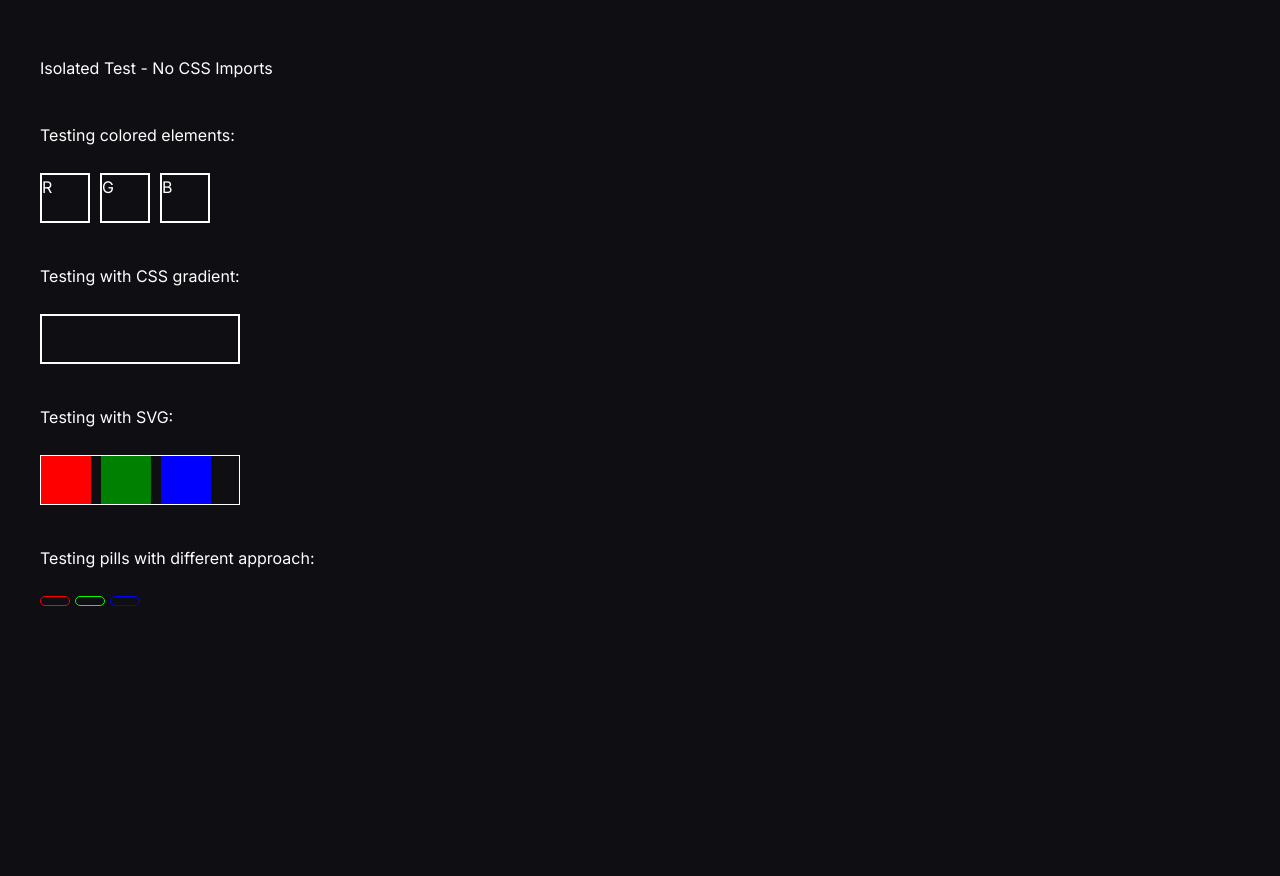
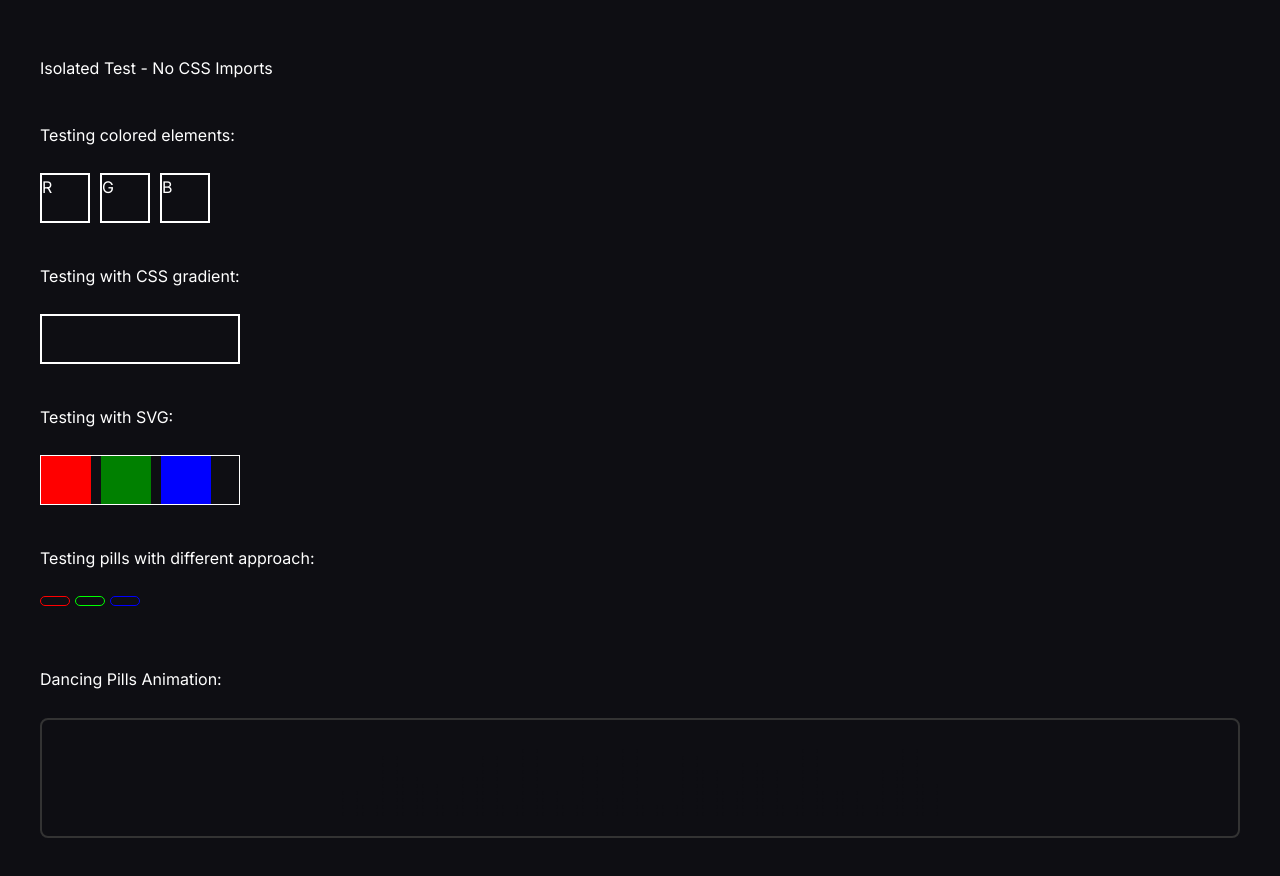
Before and after one commit to dtlaprintla/ai-automation-la-website, a Next.js app: page /test-isolated in a window 1280 px wide. Before the commit the page ends 800 px from the top, so only its background shows below. Built offline with nearby package versions, Linux system fonts and the light colour scheme.

Commit message:
Add dancing pills animation to test-isolated page for debugging

```diff
--- a/src/app/test-isolated/page.tsx
+++ b/src/app/test-isolated/page.tsx
@@ -1,4 +1,37 @@
+'use client';
+
+import { useState, useEffect } from 'react';
+
 export default function TestIsolatedPage() {
+  // Dancing pills component inline
+  const colors = [
+    '#00E5FF', '#00FF88', '#FFE500', '#FF6B00', '#FF00FF',
+    '#7B61FF', '#00FFF0', '#FF0055', '#00FF00', '#FF3366'
+  ];
+
+  const totalColumns = 30;
+  const maxPills = 10;
+  const minPills = 2;
+
+  const [columnHeights, setColumnHeights] = useState(() =>
+    Array(totalColumns).fill(0).map(() =>
+      Math.floor(Math.random() * (maxPills - minPills + 1) + minPills)
+    )
+  );
+
+  useEffect(() => {
+    const animateColumns = () => {
+      setColumnHeights(prevHeights =>
+        prevHeights.map(() => {
+          return Math.floor(Math.random() * (maxPills - minPills + 1) + minPills);
+        })
+      );
+    };
+
+    const interval = setInterval(animateColumns, 500);
+    return () => clearInterval(interval);
+  }, []);
+
   return (
     <div style={{
         padding: '40px',
@@ -104,6 +137,58 @@ export default function TestIsolatedPage() {
               }}>&nbsp;</span>
             </div>
           </div>
+
+          {/* Dancing Pills Animation Test */}
+          <div style={{ marginTop: '60px' }}>
+            <p style={{ color: 'white' }}>Dancing Pills Animation:</p>
+            <div style={{
+              width: '100%',
+              height: '120px',
+              backgroundColor: '#111',
+              borderRadius: '8px',
+              display: 'flex',
+              alignItems: 'flex-end',
+              justifyContent: 'center',
+              padding: '20px',
+              marginTop: '20px',
+              border: '2px solid #333'
+            }}>
+              <div style={{
+                display: 'flex',
+                alignItems: 'flex-end',
+                gap: '4px',
+                height: '100%'
+              }}>
+                {columnHeights.map((height, columnIndex) => (
+                  <div
+                    key={columnIndex}
+                    style={{
+                      display: 'flex',
+                      flexDirection: 'column',
+                      gap: '3px',
+                      alignItems: 'center',
+                      height: '100%',
+                      justifyContent: 'flex-end'
+                    }}
+                  >
+                    {Array.from({ length: height }, (_, pillIndex) => (
+                      <div
+                        key={pillIndex}
+                        style={{
+                          width: '16px',
+                          height: '4px',
+                          backgroundColor: colors[(columnIndex + pillIndex * 2) % colors.length],
+                          borderRadius: '2px',
+                          transition: 'all 0.3s ease-out',
+                          opacity: 1
+                        }}
+                      />
+                    ))}
+                  </div>
+                ))}
+              </div>
+            </div>
+          </div>
         </div>
       </div>
   );
```
